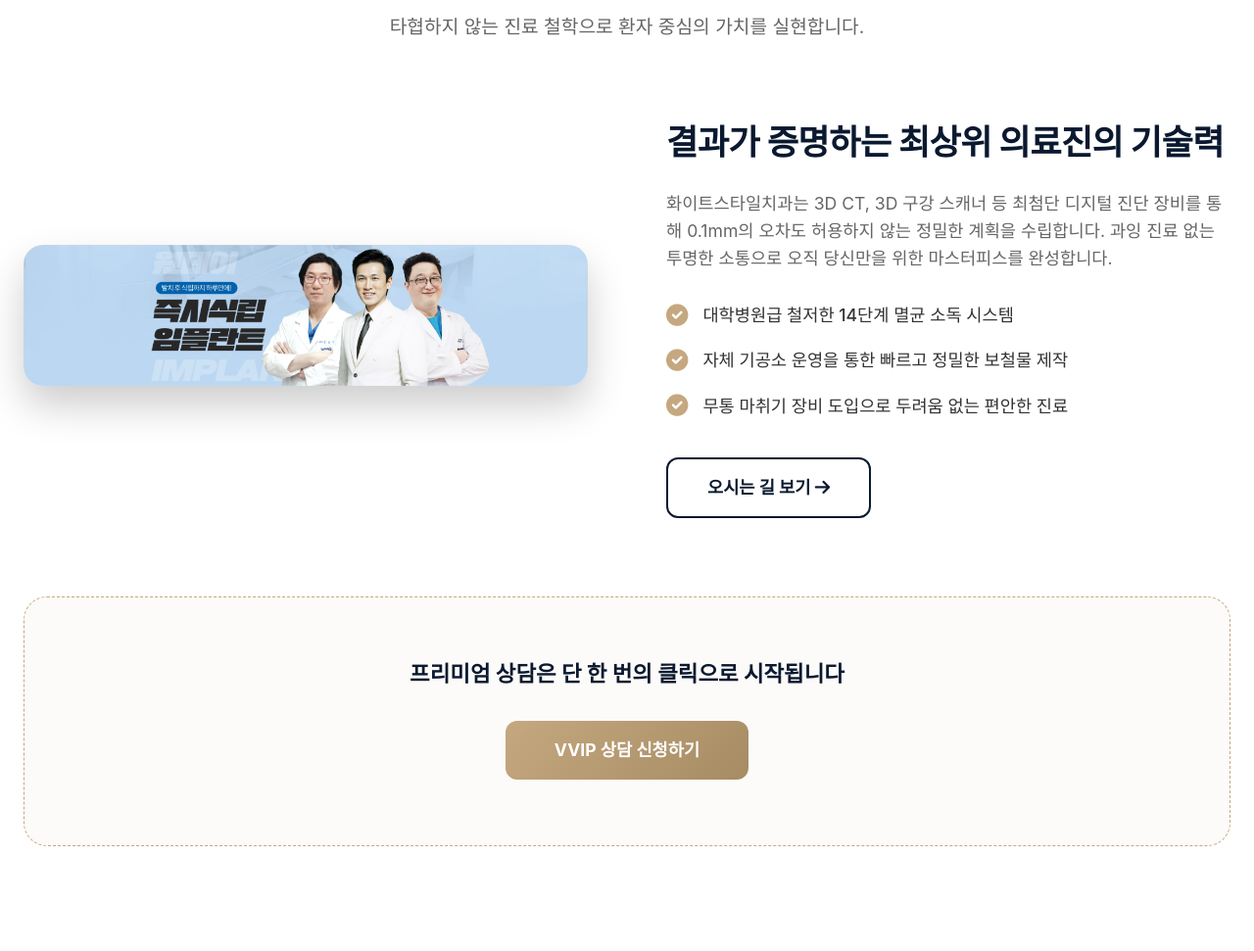
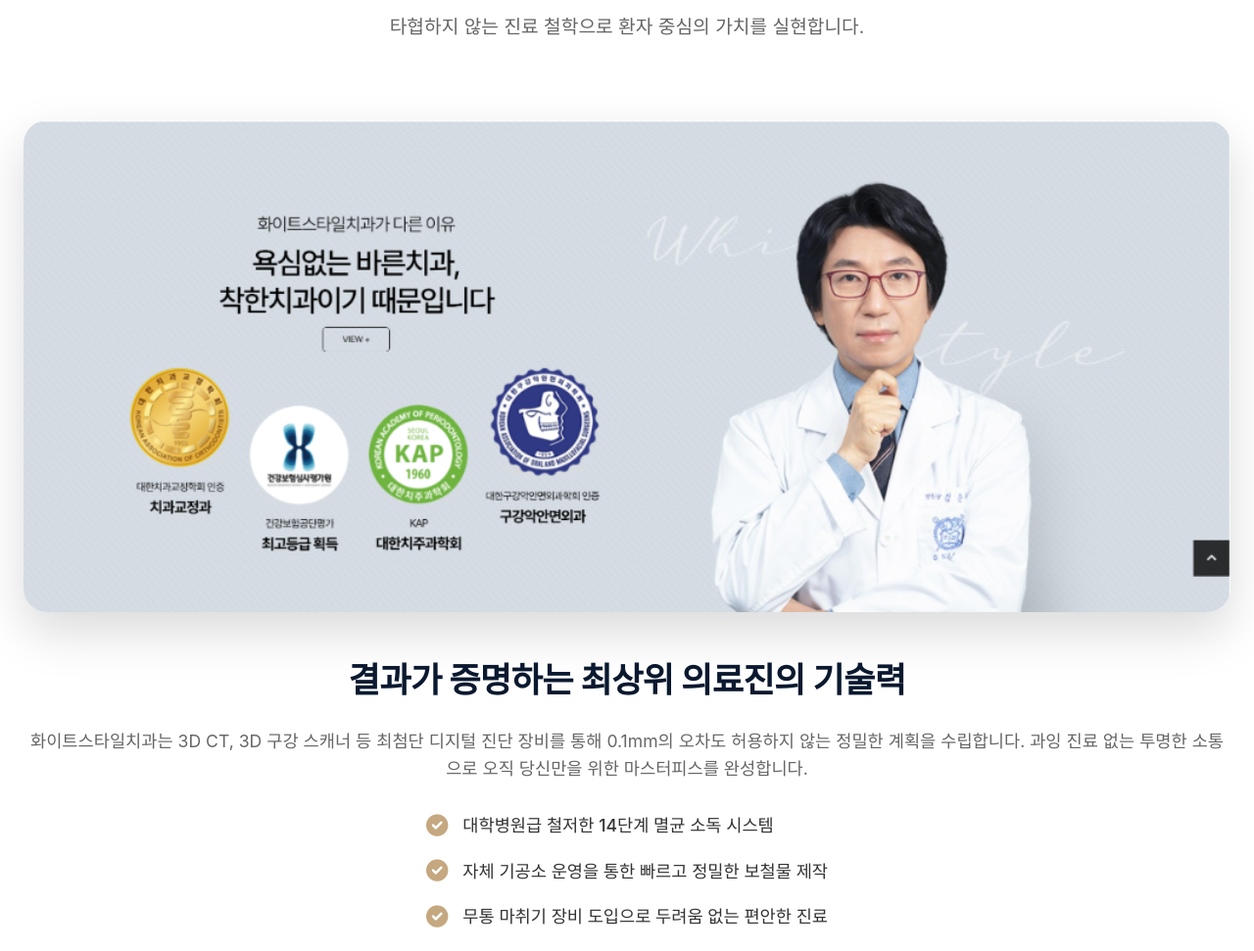
Before and after one commit to gmaniakg/whitestyle-dental, a plain HTML site: page index.html in a window 1280 px wide. Shown: the part 1516-2487 px from the top of the page at 98% size. Drawn offline with nearby package versions, Linux system fonts and the light colour scheme; a web font is replaced by a local one.

Commit message:
style: Swap images and maximize layout size

```diff
--- a/index.html
+++ b/index.html
@@ -138,8 +138,8 @@
     </header>
 
     <!-- Hero Section -->
-    <section id="home" class="hero" style="background-image: url('assets/hero_doctors.png'); background-size: cover; background-position: center 20%;">
-        <div class="hero-overlay" style="background: rgba(0, 0, 0, 0.3);"></div>
+    <section id="home" class="hero" style="background-image: url('assets/intro_doctor.png'); background-size: cover; background-position: center top;">
+        <div class="hero-overlay" style="background: rgba(10, 25, 47, 0.4);"></div>
         <div class="container hero-container">
             <div class="hero-content" data-aos="fade-up" data-aos-duration="1000">
                 <div class="badge">강남역 1번 출구 | 프리미엄 치과</div>
@@ -213,18 +213,18 @@
                 <h2>The White Style Promise</h2>
                 <p>타협하지 않는 진료 철학으로 환자 중심의 가치를 실현합니다.</p>
             </div>
-            <div class="about-grid">
-                <div class="about-img" data-aos="fade-right">
-                    <img src="assets/intro_doctor.png" alt="화이트스타일치과 대표원장" style="width: 100%; border-radius: 20px; box-shadow: 0 20px 40px rgba(0,0,0,0.2);">
+            <div class="about-grid" style="grid-template-columns: 1fr; gap: 40px;">
+                <div class="about-img" data-aos="fade-up">
+                    <img src="assets/hero_doctors.png" alt="화이트스타일치과 의료진" style="width: 100%; height: auto; border-radius: 24px; box-shadow: 0 20px 50px rgba(0,0,0,0.15);">
                 </div>
-                <div class="about-text" data-aos="fade-left">
+                <div class="about-text" data-aos="fade-up" style="text-align: center;">
                     <h3>결과가 증명하는 최상위 의료진의 기술력</h3>
                     <p>화이트스타일치과는 3D CT, 3D 구강 스캐너 등 최첨단 디지털 진단 장비를 통해 0.1mm의 오차도 허용하지 않는 정밀한 계획을 수립합니다. 과잉 진료 없는 투명한 소통으로 오직 당신만을 위한 마스터피스를 완성합니다.</p>
-                    <ul class="about-list">
+                    <ul class="about-list" style="display: inline-block; text-align: left;">
                         <li><i class="fas fa-check-circle"></i> 대학병원급 철저한 14단계 멸균 소독 시스템</li>
                         <li><i class="fas fa-check-circle"></i> 자체 기공소 운영을 통한 빠르고 정밀한 보철물 제작</li>
                         <li><i class="fas fa-check-circle"></i> 무통 마취기 장비 도입으로 두려움 없는 편안한 진료</li>
-                    </ul>
+                    </ul><br>
                     <a href="#contact" class="btn btn-outline-navy mt-20">오시는 길 보기 <i class="fas fa-arrow-right"></i></a>
                 </div>
             </div>
```
